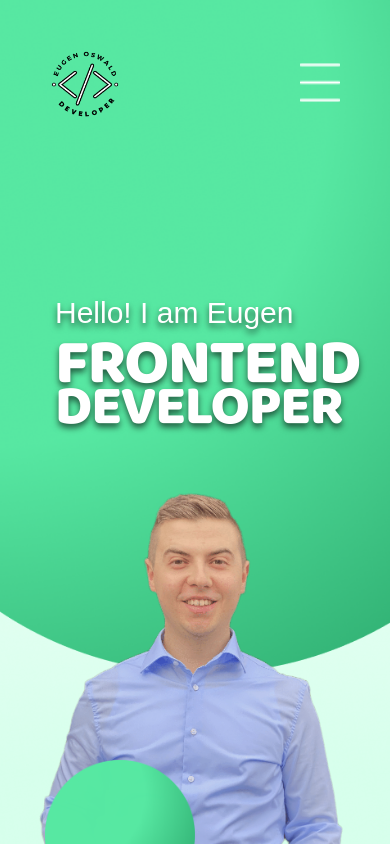
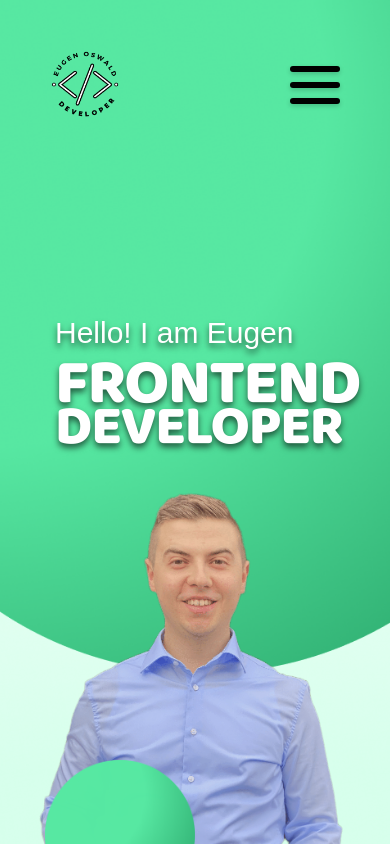
Before and after one commit to EugenOswald/Portfolio, an Angular app: page / in a window 390 px wide. Shown: the top 844 px of the page. Built offline with nearby package versions, Linux system fonts and the light colour scheme; what @ngx-translate/core, @ngx-translate/http-loader would draw is missing.

Commit message:
animated burger menu

```diff
--- a/src/app/footer/footer.component.html
+++ b/src/app/footer/footer.component.html
@@ -18,7 +18,7 @@
           src="/assets/img/icons/linkedin-white.png"></a>
     </div>
     <div class="second-impressum">
-      <a translate href="">Impressum</a>
+      <a translate href="">Imprint</a>
       <a translate href="">Data protection</a>
     </div>
   </div>
--- a/src/app/header/header.component.html
+++ b/src/app/header/header.component.html
@@ -12,7 +12,7 @@
       </div>
 
     </nav>
-    <app-resp-header-menu class="second-navbar"></app-resp-header-menu>
+
   </div>
-
+  <app-resp-header-menu class="second-navbar"></app-resp-header-menu>
 </header>
--- a/src/app/header/header.component.scss
+++ b/src/app/header/header.component.scss
@@ -4,6 +4,8 @@ header {
   left: 0;
   right: 0;
   top: 0;
+}
+
 
   .header-1 {
     display: flex;
@@ -13,14 +15,16 @@ header {
     margin-top: 50px;
   }
 
-  img {
-    padding-left: 100px;
+  .logo-icon {
+    margin-left: 100px;
     width: 100px;
-    height: 100%;
+    height: 100px;
     cursor: pointer;
   }
+
+.second-navbar{
+  display: none;
 }
-
 .navbar {
   margin-right: 50px;
   width: 600px;
@@ -62,36 +66,13 @@ header {
   }
 }
 
-.second-navbar {
-  display: none;
-}
+
 
 @media (max-width: 1300px) {
-  .navbar {
-    display: none;
+  .header-1{
+    display: none !important;
   }
-
   .second-navbar {
-    display: flex;
-    margin-right: 50px;
-    img {
-      width: 40px;
-    }
-  }
+  display: flex;
 }
-
-@media (max-width: 700px) {
-  header {
-    img {
-      padding-left: 50px;
-      width: 70px;
-      height: 100%;
-      cursor: pointer;
-    }
-  }
-
-  .second-navbar {
-    display: flex;
-    margin-right: 50px;
-  }
 }
--- a/src/app/resp-header-menu/resp-header-menu.component.html
+++ b/src/app/resp-header-menu/resp-header-menu.component.html
@@ -1,19 +1,16 @@
-<div *ngIf="!openMenu">
-  <nav class="second-navbar">
-    <img (click)="openBurgerMenu()" src="/assets/img/icons/burger-menu.png" alt="">
-  </nav>
-</div>
+<div class="header" #header>
 
-<div *ngIf="openMenu" class="headerBG-second">
-  <div class="open-menu-icon">
+  <div class="mobile-menu">
+    <img class="logo-icon" src="/assets/img/icons/EO-white.png" alt="" srcset="">
+    <div (click)="toggleMenu()" class="menu-btn" #menuBtn>
+      <div class="menu-btn_burger"></div>
+    </div>
+  </div>
 
-    <img class="logo-icon" src="/assets/img/icons/EO-white.png" alt="" srcset="">
-    <img (click)="closeBurgerMenu()" src="/assets/img/icons/burger-menu.png" alt="">
-  </div>
-  <nav class="navbar">
-    <a (click)="closeBurgerMenu()" translate href="#aboutMe">About me</a>
-    <a (click)="closeBurgerMenu()" translate href="#skillsSet">Skills set</a>
-    <a (click)="closeBurgerMenu()" translate href="#myWork">My work</a>
+  <nav *ngIf="openMenu" class="navbar">
+    <a (click)="toggleMenu()" translate href="#aboutMe">About me</a>
+    <a (click)="toggleMenu()" translate href="#skillsSet">Skills set</a>
+    <a (click)="toggleMenu()" translate href="#myWork">My work</a>
     <div class="separator-language">
       <a (click)="translate.use('de')">DE</a>
       <div class="separator"></div>
--- a/src/app/resp-header-menu/resp-header-menu.component.scss
+++ b/src/app/resp-header-menu/resp-header-menu.component.scss
@@ -11,10 +11,15 @@ $Baloo: "Baloo", Arial, Helvetica, sans-serif;
     right: 0;
     bottom: 0;
     top: 0;
-    overflow: hidden;
+    background-size: cover;
+    background-repeat: no-repeat;
   }
 
-  .open-menu-icon {
+  .header {
+    width: 100vw;
+  }
+
+  .mobile-menu {
     display: flex;
     justify-content: space-between;
     align-items: center;
@@ -22,26 +27,68 @@ $Baloo: "Baloo", Arial, Helvetica, sans-serif;
     width: 100%;
 
     .logo-icon {
-      padding-left: 50px;
+      margin-left: 50px;
       width: 70px;
       height: 100%;
       cursor: pointer;
     }
 
-    img {
-      width: 40px;
+    .menu-btn {
+      position: relative;
+      display: flex;
+      justify-content: center;
+      align-items: center;
+      width: 50px;
+      height: 50px;
+      cursor: pointer;
+      transition: all 0.5s ease-in-out;
       margin-right: 50px;
-      cursor: pointer;
+      // border: 3px solid white;
+
+      .menu-btn_burger {
+        width: 50px;
+        height: 6px;
+        background: #57e8a2;
+        border-radius: 5px;
+        box-shadow: 0 2px 5px rgba(0, 0, 0, 0.2);
+        transition: all 0.5s ease-in-out;
+      }
+
+      .menu-btn_burger::before,
+      ::after {
+        content: "";
+        position: absolute;
+        width: 50px;
+        height: 6px;
+        background: #57e8a2;
+        border-radius: 5px;
+        box-shadow: 0 2px 5px rgba(0, 0, 0, 0.2);
+        transition: all 0.5s ease-in-out;
+      }
+
+      ::before {
+        transform: translateY(-16px);
+      }
+
+      ::after {
+        transform: translateY(16px);
+      }
     }
   }
 
-  .second-navbar {
-    cursor: pointer;
-    img {
-      width: 40px;
-    }
+  .menu-btn.open .menu-btn_burger {
+    transform: translateX(-50px);
+    background-color: #57e8a2 !important;
+    background: transparent !important;
+    box-shadow: none !important;
+  }
+  .menu-btn.open .menu-btn_burger::before {
+    transform: rotate(45deg) translate(35px, -35px);
   }
 
+  .menu-btn.open .menu-btn_burger::after {
+    transform: rotate(-45deg) translate(35px, 35px);
+  }
   .separator {
     border-right: 2px solid #57e8a2;
     height: 40px;
@@ -80,19 +127,19 @@ $Baloo: "Baloo", Arial, Helvetica, sans-serif;
 }
 
 @media (max-width: 600px) {
+  .menu-btn_burger {
+    background: black !important;
+    box-shadow: rgba(0, 0, 0, 0.2);
+  }
+  .menu-btn_burger::before,
+  ::after {
+    background: black !important;
+     box-shadow: rgba(0, 0, 0, 0.2);
+  }
+
   .navbar {
     a {
       font-size: 24px;
     }
   }
-  .second-navbar {
-    img {
-      filter: grayscale(100%) sepia(100%) brightness(200%) saturate(0%)
-        contrast(1000%);
-      -webkit-filter: grayscale(100%) sepia(100%) brightness(200%) saturate(0%)
-        contrast(1000%);
-      -moz-filter: grayscale(100%) sepia(100%) brightness(200%) saturate(0%)
-        contrast(1000%);
-    }
-  }
 }
--- a/src/app/resp-header-menu/resp-header-menu.component.ts
+++ b/src/app/resp-header-menu/resp-header-menu.component.ts
@@ -1,4 +1,10 @@
-import { Component, OnInit, Inject } from '@angular/core';
+import {
+  Component,
+  OnInit,
+  Inject,
+  ElementRef,
+  ViewChild,
+} from '@angular/core';
 import { TranslateService } from '@ngx-translate/core';
 
 @Component({
@@ -8,15 +14,23 @@ import { TranslateService } from '@ngx-translate/core';
 })
 export class RespHeaderMenuComponent implements OnInit {
   constructor(@Inject(TranslateService) public translate: TranslateService) {}
+  ngOnInit(): void {}
+
+  @ViewChild('menuBtn') menuBtn: ElementRef;
+  @ViewChild('header') header: ElementRef;
   openMenu: boolean = false;
 
-  ngOnInit(): void {}
-
-  openBurgerMenu() {
-    this.openMenu = true;
-  }
-
-  closeBurgerMenu() {
-     this.openMenu = false;
+  toggleMenu() {
+    if (!this.openMenu) {
+      this.menuBtn.nativeElement.classList.add('open');
+      this.header.nativeElement.classList.add('headerBG-second');
+      this.header.nativeElement.classList.remove('header');
+      this.openMenu = true;
+    } else {
+      this.menuBtn.nativeElement.classList.remove('open');
+      this.header.nativeElement.classList.remove('headerBG-second');
+      this.header.nativeElement.classList.add('header');
+      this.openMenu = false;
+    }
   }
 }
--- a/src/app/startpage/startpage.component.scss
+++ b/src/app/startpage/startpage.component.scss
@@ -3,7 +3,6 @@ $Baloo: "Baloo", Arial, Helvetica, sans-serif;
 
 .startpage-bg {
   position: relative;
-  min-height: 100vh;
   width: 100vw;
   max-width: 100%;
   background-image: url("../../assets/img/background/hero-bg.png");
--- a/src/index.html
+++ b/src/index.html
@@ -3,7 +3,7 @@
 
 <head>
   <meta charset="utf-8">
-  <title>Portfolio</title>
+  <title>Eugens Portfolio</title>
   <base href="/">
   <meta name="viewport" content="width=device-width, initial-scale=1">
   <link rel="icon" type="image/x-icon" href="favicon.ico">
--- a/src/main.ts
+++ b/src/main.ts
@@ -8,5 +8,14 @@ if (environment.production) {
   enableProdMode();
 }
 
-platformBrowserDynamic().bootstrapModule(AppModule)
-  .catch(err => console.error(err));
+platformBrowserDynamic()
+  .bootstrapModule(AppModule)
+  .catch((err) => console.error(err));
+
+let docTitle = document.title;
+window.addEventListener('blur', () => {
+  document.title = 'Come back :(';
+});
+window.addEventListener('focus', () => {
+  document.title = docTitle;
+});
--- a/src/styles.scss
+++ b/src/styles.scss
@@ -62,6 +62,9 @@ $portfolio-theme: mat.define-light-theme(
   border-radius: 0px;
   border: 3px solid #ffffff;
 }
+*{
+  box-sizing: border-box;
+}
 
 html,
 body {
```
